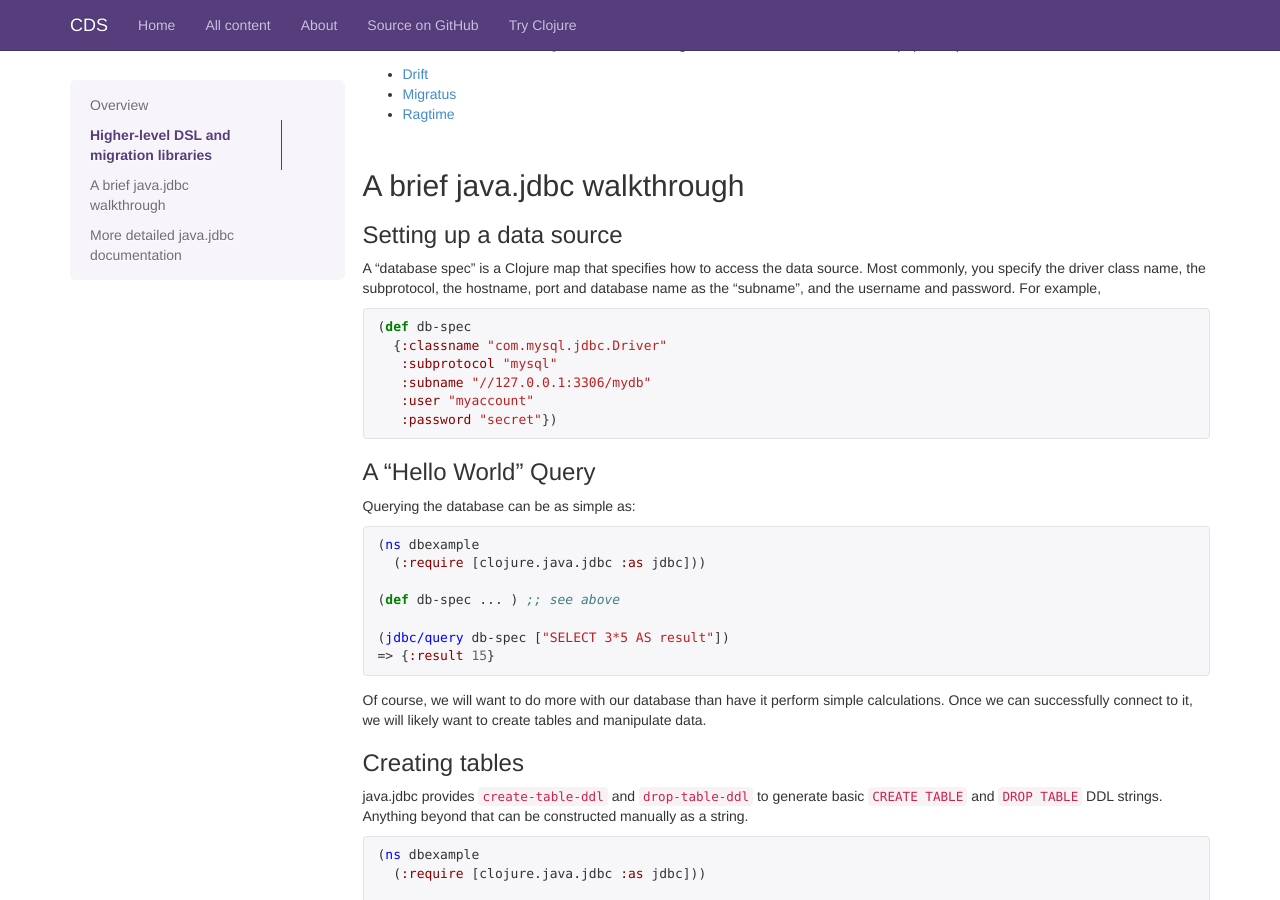
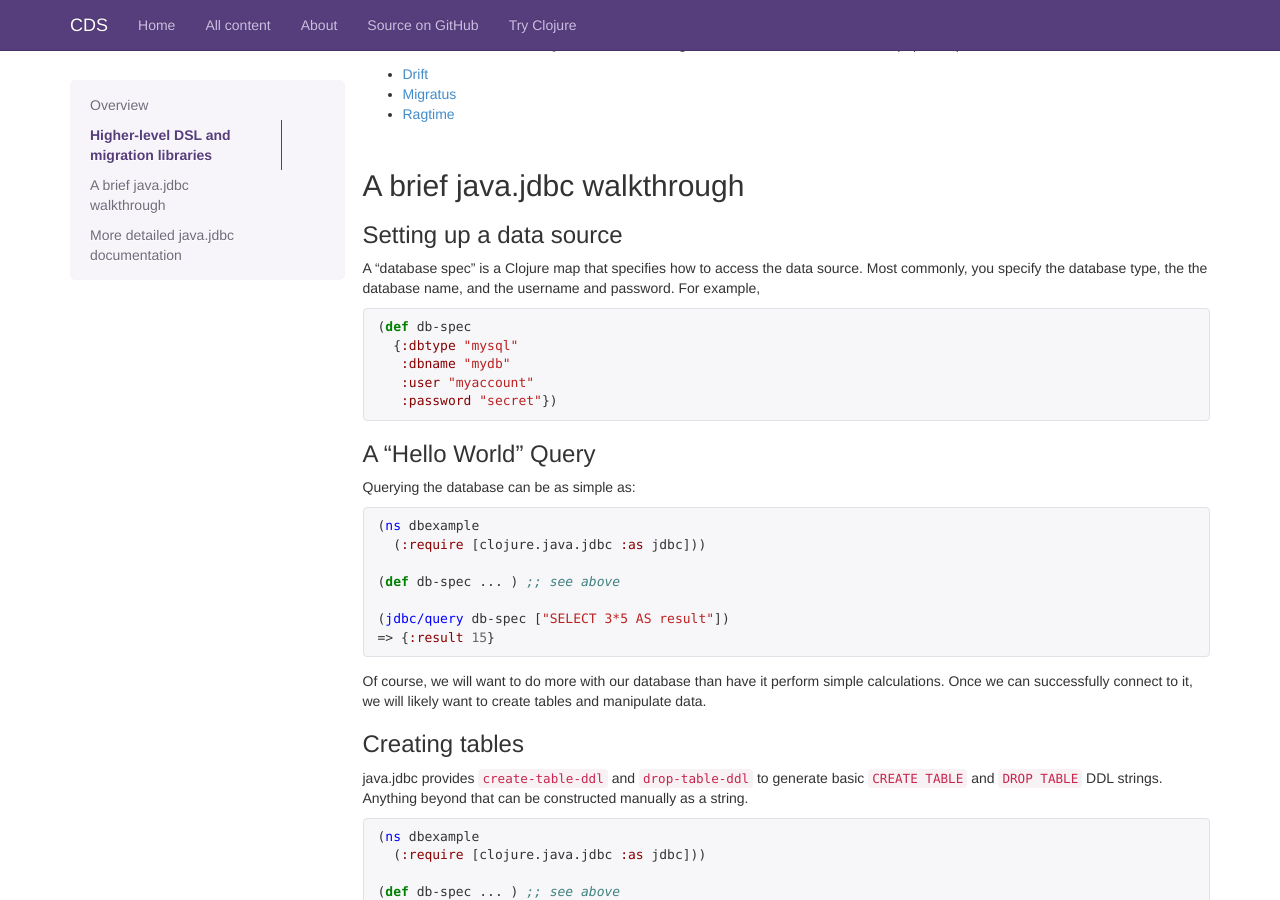
Before and after one commit to clojuredocs/guides, a Jekyll site: the page built from articles/ecosystem/java_jdbc/home.md, in a window 1280 px wide and 900 px high, scrolled down 702 px. Built offline with Jekyll 4.4.1, drawn with Linux system fonts in a browser that asks for light colours; some web fonts are replaced; Markdown is read by kramdown in place of the engine named in the settings.

Commit message:
Update db-spec to the new, simpler format

````diff
--- a/articles/ecosystem/java_jdbc/home.md
+++ b/articles/ecosystem/java_jdbc/home.md
@@ -52,15 +52,13 @@ more popular options are:
 ### Setting up a data source
 
 A "database spec" is a Clojure map that specifies how to access the data
-source. Most commonly, you specify the driver class name, the subprotocol, the
-hostname, port and database name as the "subname", and the username and
-password. For example,
+source. Most commonly, you specify the database type, the the database name,
+and the username and password. For example,
 
 ```clojure
 (def db-spec
-  {:classname "com.mysql.jdbc.Driver"
-   :subprotocol "mysql"
-   :subname "//127.0.0.1:3306/mydb"
+  {:dbtype "mysql"
+   :dbname "mydb"
    :user "myaccount"
    :password "secret"})
 ```
````
